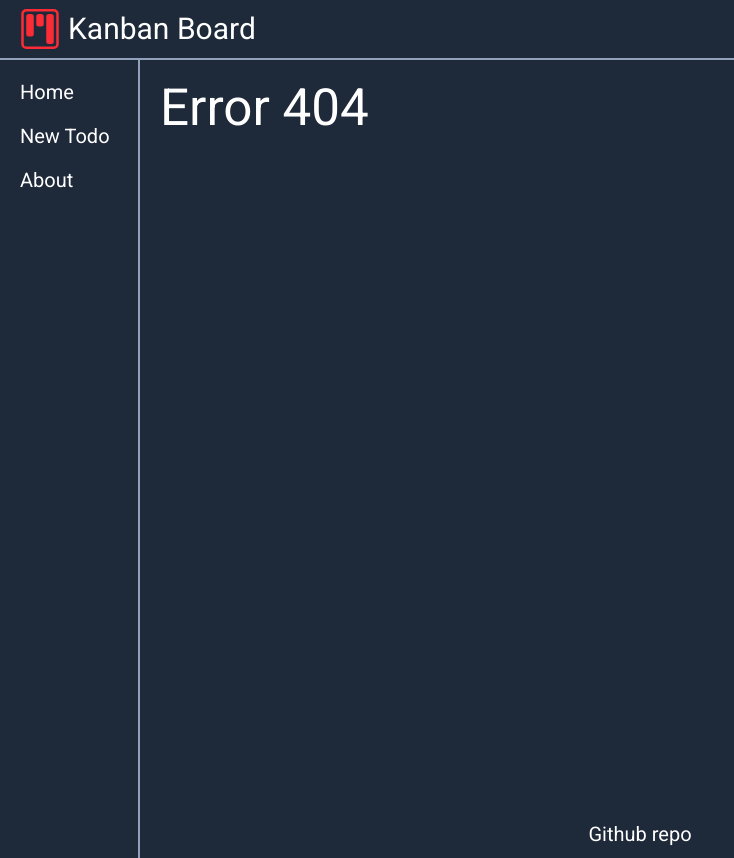
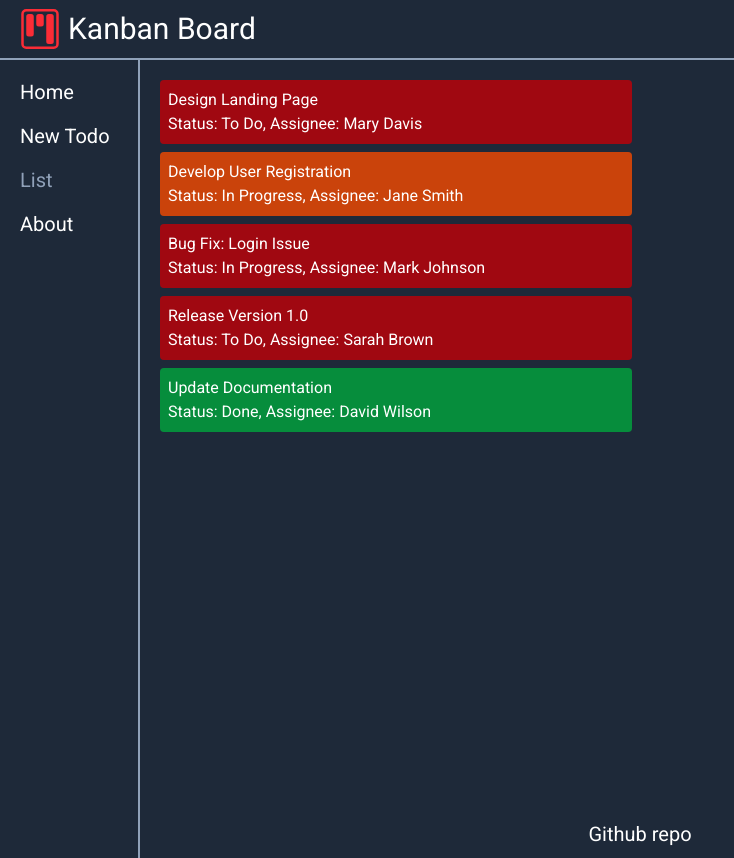
Before and after one commit to rbc33/todo-react-miniproject, a React (Vite) app: page /List in a window 1280 px wide. Before the commit this address had no page. Shown: the whole page, without its empty margins (0-734 px from the left). Built offline with nearby package versions, Linux system fonts and the light colour scheme; the HTML template or start-up script is replaced by a standard one.

Commit message:
added list page

```diff
--- a/src/components/Aside.tsx
+++ b/src/components/Aside.tsx
@@ -25,6 +25,16 @@ const Aside = () => {
 			</NavLink>
 			<NavLink
 				className={({ isActive }) =>
+					isActive
+						? 'whitespace-nowrap text-slate-400'
+						: 'whitespace-nowrap hover:text-slate-400!'
+				}
+				to="/list"
+			>
+				List
+			</NavLink>
+			<NavLink
+				className={({ isActive }) =>
 					isActive ? 'text-slate-400' : 'hover:text-slate-400!'
 				}
 				to="/about"
--- /dev/null
+++ b/src/pages/Kanban.tsx
@@ -0,0 +1,73 @@
+import { useEffect, useRef } from 'react'
+import toast from 'react-hot-toast'
+import { useLocation } from 'react-router-dom'
+import Legend from '../components/Legend'
+import Panel from '../components/Panel'
+import useTodoStore, { type Todo } from '../store/store'
+
+interface Props {
+	todos: Todo[]
+}
+
+const Kanban = ({ todos }: Props) => {
+	const location = useLocation()
+	const toastShown = useRef(false)
+
+	useEffect(() => {
+		if (location.state?.showToast && !toastShown.current) {
+			toast.success(location.state.message)
+			toastShown.current = true
+			window.history.replaceState({}, document.title)
+		}
+	}, [location.state])
+
+	const { updateTodo } = useTodoStore()
+
+	const handleDragStart = (e: React.DragEvent, todoId: string) => {
+		e.dataTransfer.setData('todoId', todoId)
+	}
+
+	const handleDrop = (e: React.DragEvent, status: Todo['status']) => {
+		e.preventDefault()
+		const todoId = e.dataTransfer.getData('todoId')
+		const todo = todos.find((t) => t.id === todoId)
+		if (todo) {
+			updateTodo({ ...todo, status: status })
+		}
+	}
+
+	const handleDragOver = (e: React.DragEvent) => {
+		e.preventDefault()
+	}
+
+	return (
+		<div className="flex flex-col">
+			<div className="flex gap-8 ml-3 mt-3 p-5">
+				<Panel
+					todos={todos}
+					status="To Do"
+					handleDrop={handleDrop}
+					handleDragOver={handleDragOver}
+					handleDragStart={handleDragStart}
+				/>
+				<Panel
+					todos={todos}
+					status="In Progress"
+					handleDrop={handleDrop}
+					handleDragOver={handleDragOver}
+					handleDragStart={handleDragStart}
+				/>
+				<Panel
+					todos={todos}
+					status="Done"
+					handleDrop={handleDrop}
+					handleDragOver={handleDragOver}
+					handleDragStart={handleDragStart}
+				/>
+			</div>
+			<Legend />
+		</div>
+	)
+}
+
+export default Kanban
--- a/src/pages/List.tsx
+++ b/src/pages/List.tsx
@@ -1,71 +1,24 @@
-import { useEffect, useRef } from 'react'
-import toast from 'react-hot-toast'
-import { useLocation } from 'react-router-dom'
-import Legend from '../components/Legend'
-import Panel from '../components/Panel'
-import useTodoStore, { type Todo } from '../store/store'
+import LinkTodo from '../components/LinkTodo'
+import type { Todo } from '../store/store'
+import { className } from '../utils/todoUtils'
 
 interface Props {
 	todos: Todo[]
 }
 
 const List = ({ todos }: Props) => {
-	const location = useLocation()
-	const toastShown = useRef(false)
-
-	useEffect(() => {
-		if (location.state?.showToast && !toastShown.current) {
-			toast.success(location.state.message)
-			toastShown.current = true
-			window.history.replaceState({}, document.title)
-		}
-	}, [location.state])
-
-	const { updateTodo } = useTodoStore()
-
-	const handleDragStart = (e: React.DragEvent, todoId: string) => {
-		e.dataTransfer.setData('todoId', todoId)
-	}
-
-	const handleDrop = (e: React.DragEvent, status: Todo['status']) => {
-		e.preventDefault()
-		const todoId = e.dataTransfer.getData('todoId')
-		const todo = todos.find((t) => t.id === todoId)
-		if (todo) {
-			updateTodo({ ...todo, status: status })
-		}
-	}
-
-	const handleDragOver = (e: React.DragEvent) => {
-		e.preventDefault()
-	}
-
 	return (
-		<div className="flex flex-col">
-			<div className="flex gap-8 ml-3 mt-3 p-5">
-				<Panel
-					todos={todos}
-					status="To Do"
-					handleDrop={handleDrop}
-					handleDragOver={handleDragOver}
-					handleDragStart={handleDragStart}
-				/>
-				<Panel
-					todos={todos}
-					status="In Progress"
-					handleDrop={handleDrop}
-					handleDragOver={handleDragOver}
-					handleDragStart={handleDragStart}
-				/>
-				<Panel
-					todos={todos}
-					status="Done"
-					handleDrop={handleDrop}
-					handleDragOver={handleDragOver}
-					handleDragStart={handleDragStart}
-				/>
-			</div>
-			<Legend />
+		<div className="flex flex-col max-w-[40vw] p-5">
+			<ul className="space-y-2">
+				{todos.map((todo) => (
+					<li key={todo.id} className={className(todo)}>
+						<p className="inline">
+							<LinkTodo todo={todo} /> Status: {todo.status},{' '}
+							{todo.assignee && 'Assignee: ' + todo.assignee}{' '}
+						</p>
+					</li>
+				))}
+			</ul>
 		</div>
 	)
 }
--- a/src/router/AppRouter.tsx
+++ b/src/router/AppRouter.tsx
@@ -1,25 +1,20 @@
 import { Route, Routes } from 'react-router-dom'
 import About from '../pages/About'
 import AddTodo from '../pages/AddTodo'
-import List from '../pages/List'
+import Kanban from '../pages/Kanban'
 import TodoDetail from '../pages/TodoDetail'
 import useTodoStore from '../store/store'
+import List from '../pages/List'
 
 const AppRouter = () => {
 	const { todos } = useTodoStore()
 
 	return (
 		<Routes>
-			<Route path="/" element={<List todos={todos} />} />
+			<Route path="/" element={<Kanban todos={todos} />} />
+			<Route path="/List" element={<List todos={todos} />} />
 
-			<Route
-				path="/todo/:id"
-				element={
-					<TodoDetail
-					// todos={todos}
-					/>
-				}
-			/>
+			<Route path="/todo/:id" element={<TodoDetail />} />
 			<Route path="/addtodo" element={<AddTodo />} />
 			<Route path="/about" element={<About />} />
 			<Route path="/*" element={<h1 className="p-5">Error 404</h1>} />
```
